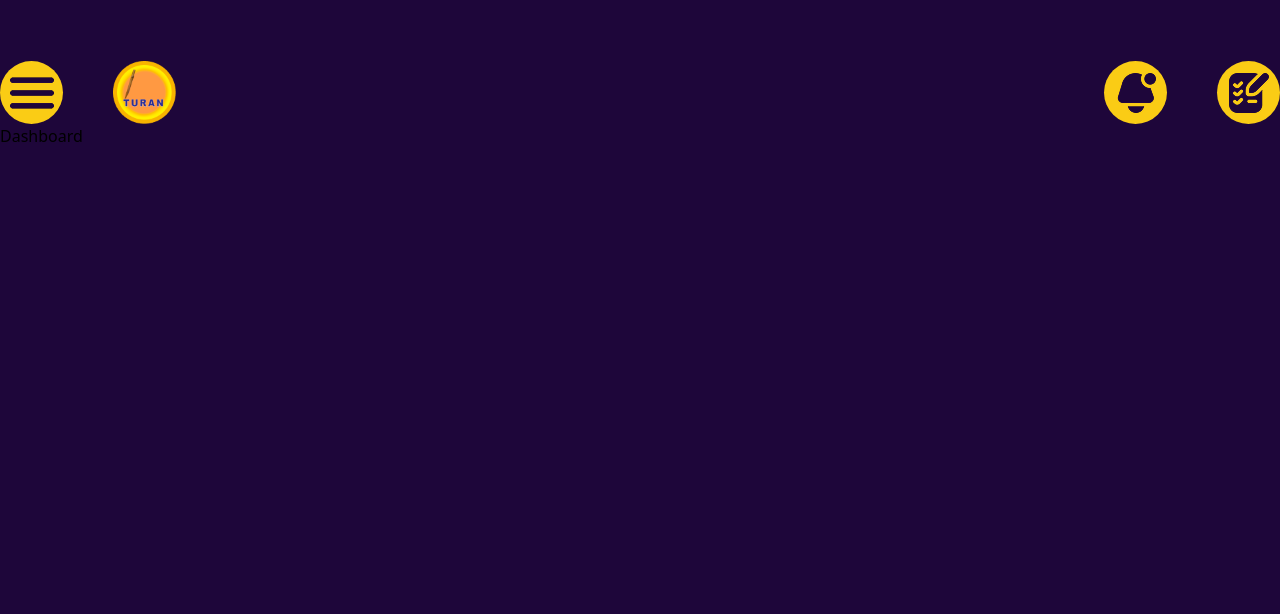
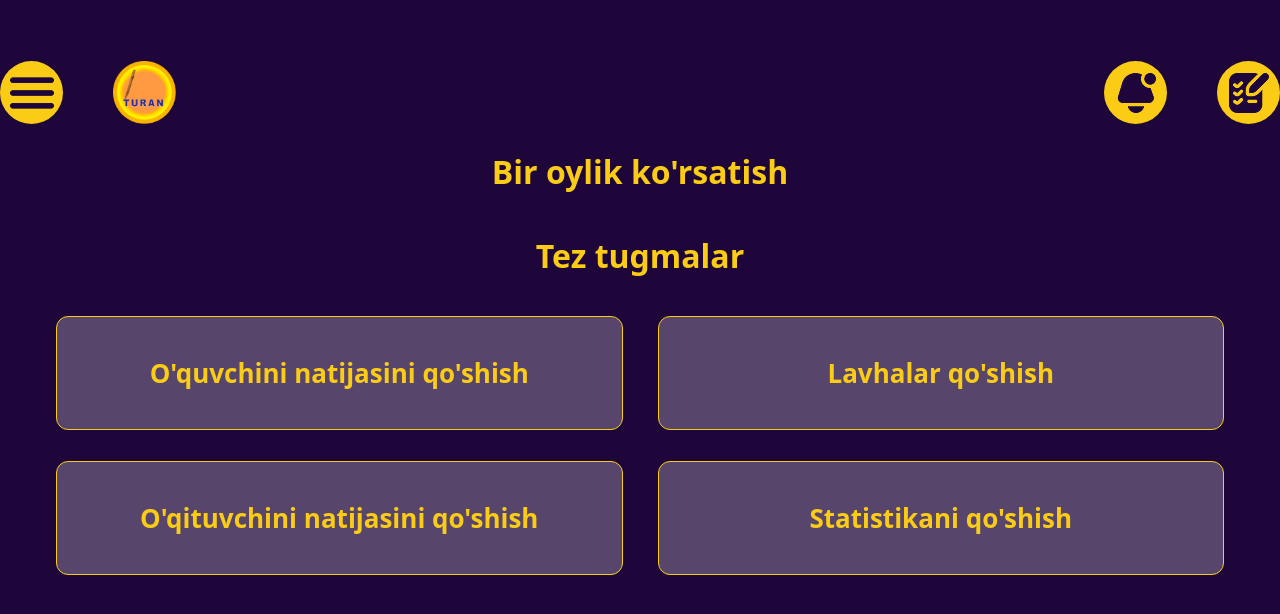
Before and after one commit to SMwebdeveloper/turan, a React (Vite) app: page /admin in a window 1280 px wide. Shown: the top 614 px of the page. Built offline with nearby package versions, Linux system fonts and the light colour scheme; a web font is replaced by a local one.

Commit message:
add dashboard buttons

```diff
--- a/src/modules/dashboard/index.tsx
+++ b/src/modules/dashboard/index.tsx
@@ -1,9 +1,30 @@
-import React from 'react'
 
 const Dashboard = () => {
   return (
-    <div>Dashboard</div>
-  )
+    <div className="container mx-auto pt-6 px-14">
+      <h1 className="text-[32px] font-bold text-yellow-400 text-center mb-9">
+        Bir oylik ko'rsatish
+      </h1>
+      <h1 className="text-[32px] font-bold text-yellow-400 text-center mb-9">
+        Tez tugmalar
+      </h1>
+
+      <div className="grid grid-cols-2 gap-x-[35px] gap-y-[31px]">
+        <button className="bg-white/25 border border-yellow-400 rounded-xl h-[114px] flex items-center justify-center text-yellow-400 text-[26px] font-bold cursor-pointer">
+          O'quvchini natijasini qo'shish
+        </button>
+        <button className="bg-white/25 border border-yellow-400 rounded-xl h-[114px] flex items-center justify-center text-yellow-400 text-[26px] font-bold cursor-pointer">
+          Lavhalar qo'shish
+        </button>
+        <button className="bg-white/25 border border-yellow-400 rounded-xl h-[114px] flex items-center justify-center text-yellow-400 text-[26px] font-bold cursor-pointer">
+          O'qituvchini natijasini qo'shish
+        </button>
+        <button className="bg-white/25 border border-yellow-400 rounded-xl h-[114px] flex items-center justify-center text-yellow-400 text-[26px] font-bold cursor-pointer">
+          Statistikani qo'shish
+        </button>
+      </div>
+    </div>
+  );
 }
 
 export default Dashboard
```
